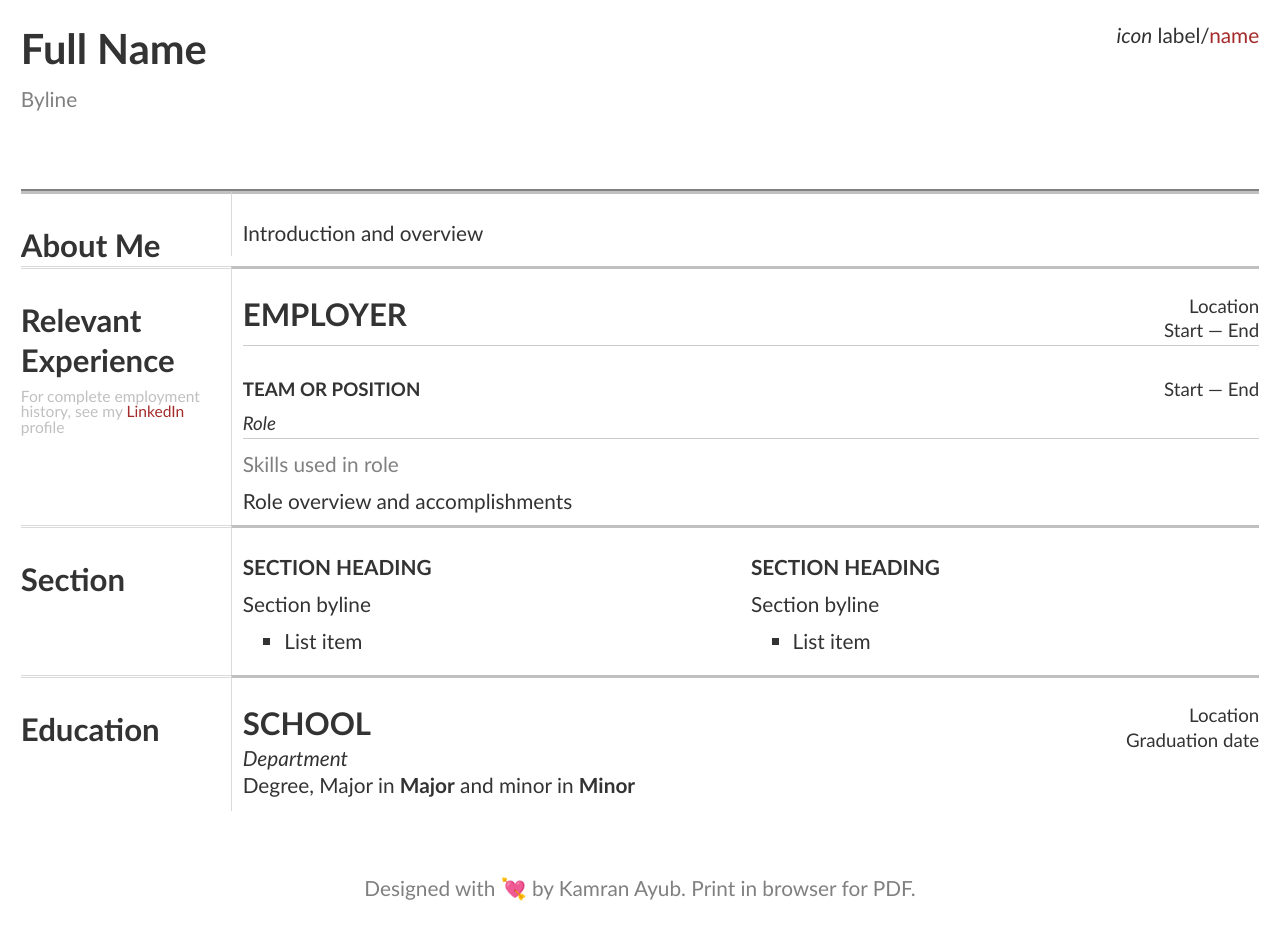
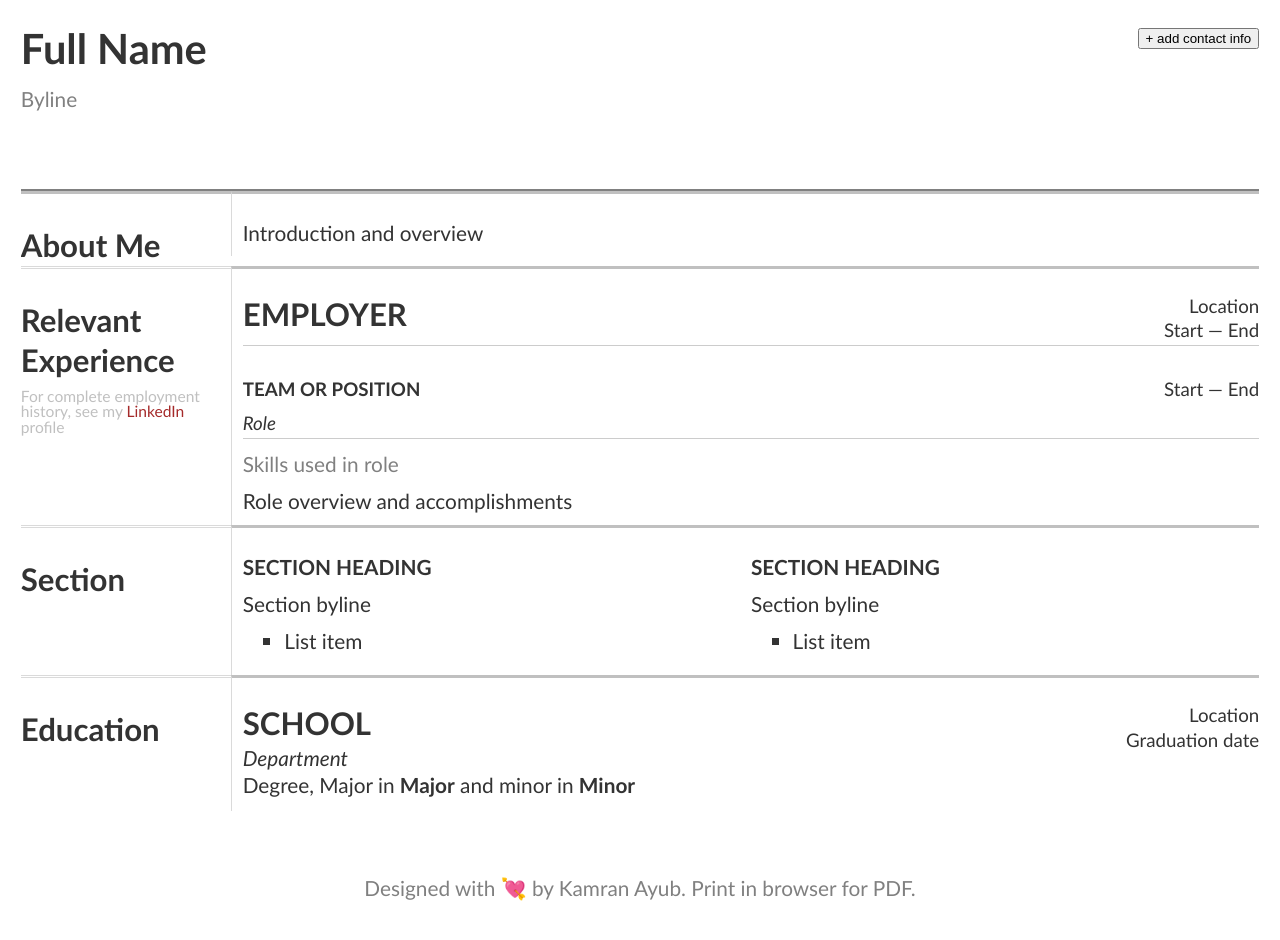
Before and after one commit to kamranayub/resume-formatter, a Vue app: page / in a window 1280 px wide. Shown: the top 940 px of the page. Built offline with nearby package versions, Linux system fonts and the light colour scheme.

Commit message:
add contact info lines

```diff
--- a/src/App.vue
+++ b/src/App.vue
@@ -10,6 +10,7 @@ export default {
       fullName: "Full Name",
       byline: "Byline",
       aboutMe: "Introduction and overview",
+      links: [],
     };
 
     let dataFromStorage;
@@ -31,6 +32,16 @@ export default {
       );
     }
   },
+  methods: {
+    addContactInfo() {
+      this.links = [
+        ...this.links,
+        {
+          text: "123 Abc Ln N",
+        },
+      ];
+    },
+  },
   components: {
     TextEditor,
   },
@@ -48,9 +59,17 @@ export default {
       </section>
 
       <ul id="contact">
-        <li>
-          <i class="fa fa-icon">icon</i> label/<a href="https://link">name</a>
+        <li v-for="link in links">
+          <i
+            v-if="link.iconClass"
+            class="fa fa-icon"
+            :class="[link.iconClass]"
+          ></i>
+          <text-editor v-model="link.text" /><span v-if="link.url"
+            >/<a href="{{link.url}}">{{ link.path }}</a></span
+          >
         </li>
+        <li><button @click="addContactInfo">+ add contact info</button></li>
       </ul>
     </header>
 
```
